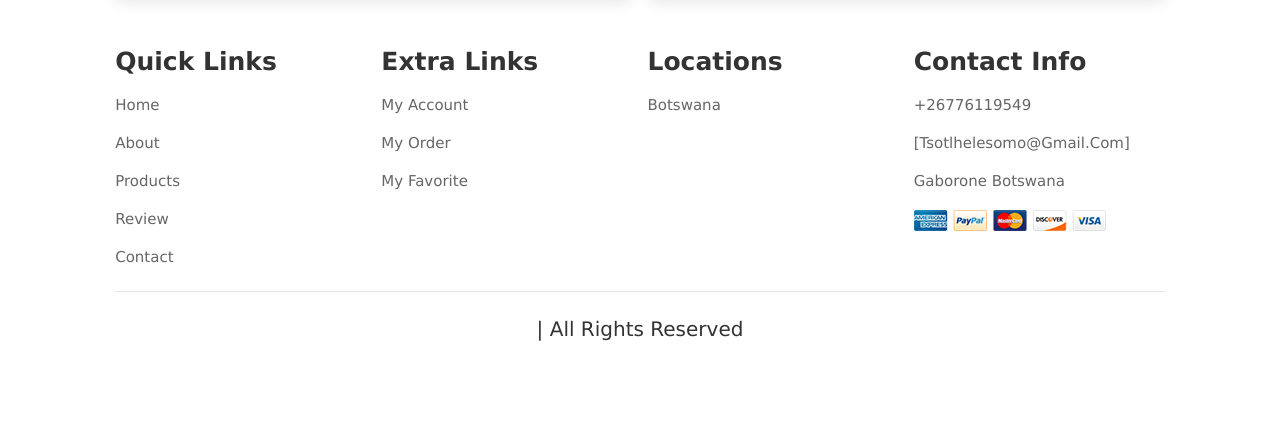
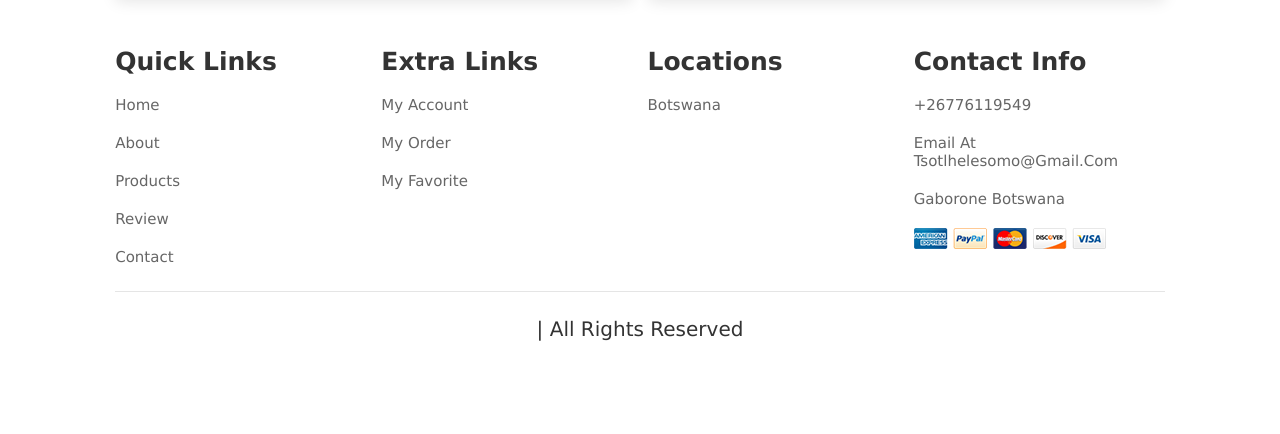
Before and after one commit to TsotlheLesomo/FlowersByTsotlhe, a plain HTML site: page index.html in a window 1280 px wide. Shown: the part 1649-2083 px from the top of the page. Drawn offline with Linux system fonts and the light colour scheme.

Commit message:
Update index.html

```diff
--- a/index.html
+++ b/index.html
@@ -169,7 +169,7 @@
         <div class="box">
             <h3>contact info</h3>
             <a href="#">+26776119549</a>
-            <a href="#">[tsotlhelesomo@gmail.com]</a>
+            <a href="#">email at tsotlhelesomo@gmail.com</a>
             <a href="#">Gaborone Botswana</a>
             <img src="payment.png" alt="">
         </div>
```
